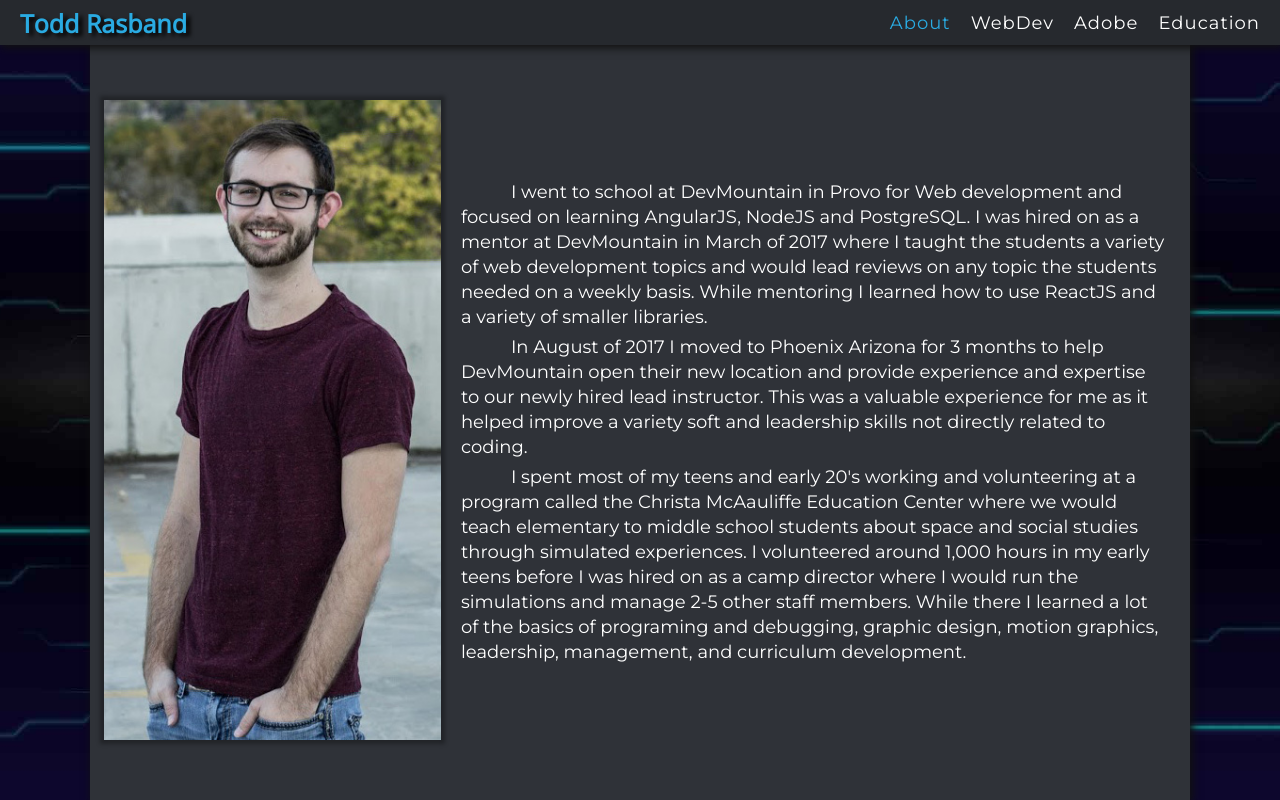
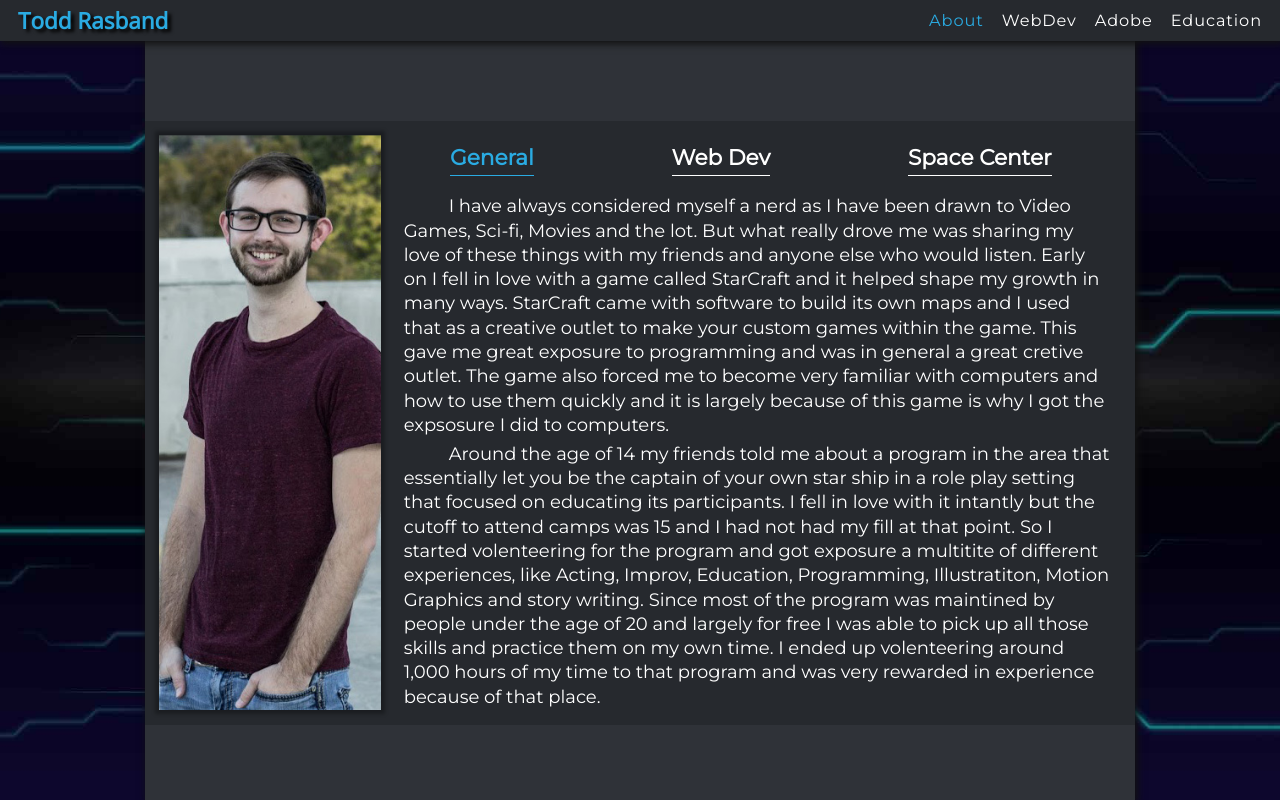
Before and after one commit to Rasbandit/portfolio-type-script, a React (Create React App) app: page /about in a window 1280 px wide. Built offline with nearby package versions, Linux system fonts and the light colour scheme.

Commit message:
added style fixes

```diff
--- a/src/components/About.tsx
+++ b/src/components/About.tsx
@@ -1,29 +1,58 @@
 import React, { Component } from 'react'
-import portrait from '../assets/profile/portrait.jpg'
+import portrait from '../assets/profile/portrait.jpg';
+
+import { webDev, spaceCenter, general } from './AboutStories'
 
 import '../scss/About.scss'
 
-export default class About extends Component {
+interface AboutState {
+  story: string
+}
+
+export default class About extends Component<any, AboutState> {
+  state = {
+    story: 'general'
+  }
+
+  setText(story: string) {
+    this.setState({
+      story
+    })
+    const element = document.getElementById('about-text')
+    // console.log(element)
+    if (element) {
+      element.scrollTo({
+        top: 0, // could be negative value
+        left: 0,
+        behavior: 'smooth'
+      });
+      // element.scrollTo(0, 0)
+    }
+
+  }
+
   render() {
+    const { story } = this.state
     return (
       <div id="About">
         <main>
+          <div className="container">
             <figure>
               <img src={portrait} alt="" />
             </figure>
             <div>
               {/* <h2>My Story</h2> */}
-            <section>
-              <p>
-                I went to school at DevMountain in Provo for Web development and focused on learning AngularJS, NodeJS and PostgreSQL. I was hired on as a mentor at DevMountain in March of 2017 where I taught the students a variety of web development topics and would lead reviews on any topic the students needed on a weekly basis. While mentoring I learned how to use ReactJS and a variety of smaller libraries.
-                  </p>
-              <p>
-                In August of 2017 I moved to Phoenix Arizona for 3 months to help DevMountain open their new location and provide experience and expertise to our newly hired lead instructor. This was a valuable experience for me as it helped improve a variety soft and leadership skills not directly related to coding.
-                  </p>
-              <p>
-                I spent most of my teens and early 20's working and volunteering at a program called the Christa McAauliffe Education Center where we would teach elementary to middle school students about space and social studies through simulated experiences. I volunteered around 1,000 hours in my early teens before I was hired on as a camp director where I would run the simulations and manage 2-5 other staff members. While there I learned a lot of the basics of programing and debugging, graphic design, motion graphics, leadership, management, and curriculum development.
-                </p>
+              <ul>
+                <li className={story === 'general' ? 'selected' : ''} onClick={() => this.setText('general')}>General</li>
+                <li className={story === 'web' ? 'selected' : ''} onClick={() => this.setText('web')} > Web Dev</li>
+                <li className={story === 'space' ? 'selected' : ''} onClick={() => this.setText('space')} > Space Center</li>
+              </ul>
+              <section id="about-text">
+                {story === 'general' ? general : ''}
+                {story === 'space' ? spaceCenter : ''}
+                {story === 'web' ? webDev : ''}
               </section>
+            </div>
           </div>
         </main>
       </div>
--- /dev/null
+++ b/src/components/AboutStories.tsx
@@ -0,0 +1,52 @@
+import React from 'react';
+
+export const webDev = (
+  <>
+    <p>
+      I went to school at DevMountain in Provo in August 2016 for Web development and initially learned AngularJS, NodeJS and PostgreSQL. I was hired on as a mentor at DevMountain in March of 2017 where I taught the students a variety of web development topics and would lead reviews on any topic the students requested. Six months into my time working there we changed our curriculum to teach React.js and I was not given much warning so I had to learn it just with only a few days notice before the students were learning it. I was able to stay ahead of them as I had experience learning Angular.js so the skills transfered over quickly.
+</p>
+    <p>
+      In August of 2017 DevMountain opened up a new campus in Phoenix Arizona and needed experienced staff to help set up the campus. I volenteered to go down and spent 3 months there doing a lot of teaching, to both the students and the newly hired staff on how DevMountian does things. This was a tremendously powerful experience for me as I was able to show off and develop a variety of skills, both coding related and soft skills.
+</p>
+    <p>
+      I continued to work at DevMountain where I acrued more responsibilites. I started teaching more and more lectures to the point where I could teach almost any of topics we focused on. Eventually we had an instructor leave and I was hired on as an instructor with the responsibily to teach and manage the classes and staff over specific classes.
+</p>
+    <p>
+      On my own initative I created two video series to address a hole in the students education that I was seeing. Some students were comming in with little to no knowlege on how to use basic funcitons of a computer so I created a video series I called Computer Literacy to cover the basics of computer usage. I also found that I was considered rare for using so many keyboard shortcuts and not using the mouse so much. So I created yet another course to show how to work quickly in DevMountains code editor of choice, VS Code.
+</p>
+  </>
+)
+
+export const spaceCenter = (
+  <>
+    <p>
+      I spent most of my teens and early 20's working and volunteering at a program called the Christa McAauliffe Education Center where we would teach elementary to middle school students about space and social studies through simulated experiences. The program was run through the Utah valley school district so a large portion of our staff was volenteered based. Filling the paid posistions almost always came from the voleenteers, because runing the experience properly took a lot of training and knowlege of the equipment.
+    </p>
+    <p>
+      I volenteered around 1,000 hours before I was promoted to a flight director which was someone who was paid to run the experiences for paying customers. Also during my time working there I got familiar with the software developmentn side of the company and taught myself to read the code well enought to fix issues that would pop up during the experience. This taught me how to debug code in a very methodical way.
+    </p>
+    <p>
+      Because of my experience and knowlege of how the simulator worked I was recruited into another company that wanted to turn the idea into a for profit company. I was put incharge of a location and had to manage all 4 simulators at that location,including schedules and training of the new staff. I created a few videos and lectures to give our onboarding staff reference materials for how to run the experience up to the companies standards.
+    </p>
+    <p>
+      While working for this company I saw there was a big need for graphics creation so I taught myself how to use adobe Illustator and After Effects to help create high quality content for the experiences. I became good enough at this that the company transistioned me into creating graphics full time for them and me and anoter employee created over 50 interfaces for their new software. All the while I was also learning how to create motion graphics using After Effects and created a fair amount of proof of concepts videos for them.
+      </p>
+    <p>
+      I also helped design the functionality for the software that the company would go onto using exclusivly as their flagship product. I was not making the money that I had hoped for so I felt the need to sperate myself from the company and then transioned into learning how to program at DevMountain.
+    </p>
+  </>
+)
+
+export const general = (
+  <>
+    <p>
+      I have always considered myself a nerd as I have been drawn to Video Games, Sci-fi, Movies and the lot. But what really drove me was sharing my love of these things with my friends and anyone else who would listen. Early on I fell in love with a game called StarCraft and it helped shape my growth in many ways. StarCraft came with software to build its own maps and I used that as a creative outlet to make your custom games within the game. This gave me great exposure to programming and was in general a great cretive outlet. The game also forced me to become very familiar with computers and how to use them quickly and it is largely because of this game is why I got the expsosure I did to computers.
+    </p>
+    <p>
+      Around the age of 14 my friends told me about a program in the area that essentially let you be the captain of your own star ship in a role play setting that focused on educating its participants. I fell in love with it intantly but the cutoff to attend camps was 15 and I had not had my fill at that point. So I started volenteering for the program and got exposure a multitite of different experiences, like Acting, Improv, Education, Programming, Illustratiton, Motion Graphics and story writing. Since most of the program was maintined by people under the age of 20 and largely for free I was able to pick up all those skills and practice them on my own time. I ended up volenteering around 1,000 hours of my time to that program and was very rewarded in experience because of that place.
+    </p>
+    <p>
+      In my early 20's I was working with many different space center programs but felt that it was not the best option for me in the long run so I started pursuing different options. I worked at a variety of tech support jobs and went to college and started to study Information Systems. The college setting was to slow to me and I knew I could learn things faster than that so I found DevMountain, a coding bootcamp, and I learned the skills needed to be a web developer. I was hired on after graduation as a mentor and I moved up the ranks until I became an instructor teching many of the classes.
+      </p>
+  </>
+)
--- a/src/components/ProjectsSection.tsx
+++ b/src/components/ProjectsSection.tsx
@@ -100,14 +100,13 @@ export default class ProjectsSection extends Component<projectProps, StateObj> {
           leave={{ opacity: 0, scale: 0 }}>
           {(show: boolean) =>
             show && (({ opacity, scale }) => <div id='modal-overlay' style={{ opacity }} onClick={this.hideModal}>
-              <Modal project={this.props.projects[indexOfProject]} scale={{ scale }} />
+              <Modal project={this.props.projects[indexOfProject]} scale={{ scale }} hideModal={this.hideModal} />
             </div>)
           }
         </Transition>
         <h1>Projects</h1>
         <main style={{ height: Math.ceil(newProjectsArray.length / columns) * (incY + gap) }}>
           <aside id="aside">
-            {/* <h2>Categories</h2> */}
             <ul>
               <li onClick={() => this.setState({ filter: '' })}>
                 <span className={filter === '' ? 'highlight' : ''}>All</span>
--- a/src/index.css
+++ b/src/index.css
@@ -51,8 +51,8 @@ body {
 
 .fade-exit-active {
   transition: opacity 700ms ease-in;
-  opacity: 0;
-  /* z-index: -1; */
+  /* opacity: 0; */
+  z-index: -1;
 }
 
 .other {
--- a/src/logic/logic.ts
+++ b/src/logic/logic.ts
@@ -38,7 +38,7 @@ export function setSize() {
     }
 
     else if (window.innerWidth <= 2000 && window.innerWidth > 1600) {
-      columns = 3
+      columns = 4
       gap = 25;
     }
 
@@ -51,8 +51,8 @@ export function setSize() {
       gap = 20;
     }
     else {
-      columns = 1;
-      gap = 0
+      columns = 2;
+      gap = 10
     }
 
     incX = (showCaseContainer.clientWidth / columns) - (gap * 1.5)
--- a/src/projectObjects/webDev.ts
+++ b/src/projectObjects/webDev.ts
@@ -8,11 +8,9 @@ import node from '../assets/work/webDev/icons/nodejs.svg';
 import postgres from '../assets/work/webDev/icons/postgresql.svg';
 import sass from '../assets/work/webDev/icons/sass.svg';
 import jest from '../assets/work/webDev/icons/jest.svg';
-import github from '../assets/work/webDev/icons/github.svg';
 import socket from '../assets/work/webDev/icons/socket-io.svg';
-import html from '../assets/work/webDev/icons/html.svg';
-import css from '../assets/work/webDev/icons/css3.svg';
 import express from '../assets/work/webDev/icons/express.svg';
+import typeScript from '../assets/work/webDev/icons/ts.svg';
 
 //link Icons
 import internetSmall from '../assets/icons/internet-small.svg';
@@ -46,6 +44,11 @@ const webDevCollection: Collection = {
       className: ''
     },
     {
+      img: typeScript,
+      title: "TypeScript",
+      className: ''
+    },
+    {
       img: react,
       title: "React",
       className: ''
@@ -54,16 +57,6 @@ const webDevCollection: Collection = {
       img: angular,
       title: "Angular.js",
       className: ''
-    },
-    {
-      img: html,
-      title: "HTML 5",
-      className: 'non-import'
-    },
-    {
-      img: css,
-      title: "CSS 3",
-      className: 'non-import'
     },
     {
       img: express,
@@ -101,11 +94,6 @@ const webDevCollection: Collection = {
       className: 'non-import-small'
     },
     {
-      img: github,
-      title: "GitHub",
-      className: 'non-import'
-    },
-    {
       img: socket,
       title: "Socket.io",
       className: ''
@@ -117,7 +105,7 @@ const webDevCollection: Collection = {
       videoMedium: asteroidsVideoMedium,
       videoLarge: asteroidsVideoLarge,
       title: 'Asteroids',
-      text: 'I wanted to learn sockets.io and and the canvas API in HTML 5. I found a tutorial on how to build some basics in canvas and I later built asteroids and included a server to manage all the state on so it could live update all connected computers using sockets, allowing you to jointly control a ship.',
+      text: 'I had this idea for a simple game where you could asteroids in a co-oprative way where one person could fly the ship, and another could shoot. I knew I would need to learn how exactly the HTML canvas API worked so I found a lot of tutorials and after a long time was able to build out this application. But it was only single player, so I had to do a lot of refactoring to adjust for a lot of different factors. First I needed to use sockets so that the players could have real time updates between their clients. This forced to to move most of the logic into a server and make the server into the host of the game that would broadcast out to all the connect clients what the state of the game was. Because of this I learned how to use sockets and how to do state manetment on the server over a socket connection.',
       type: ['Vanilla js'],
       links: [{ icon: internetSmall, alt: "Website", text: "Website", link: 'https:asteroids.toddrasband.com/' }, { icon: gitHubSmall, alt: "github", text: "Repo", link: 'https:github.com/Rasbandit/Asteroids-canvas-sockets' }]
     },
@@ -125,7 +113,7 @@ const webDevCollection: Collection = {
       imgMedium: sarahMedium,
       imgLarge: sarahLarge,
       title: "Sarah's Paw Prints",
-      text: "This site was designed by me and created to show off the portfolio of a friend. This was the first site I made with the intent to be viewed on as many devices and browsers as possible because of this careful attention was given to responsiveness. I used amazon S3 for file storage and am working on giving the owner the ability to upload and manage the photos on the site.",
+      text: "I designed and created this site for a friend to showcase their art protfolio and so others could get in contact with her to commision art using NodeMailer. This was also my first attempt at actually putting a site into production so a lot of care was given to making sure the site was responsive and looked good on all screen sizes. I had to do a bit of image compressing to ensure the load times was as fast as it could be. I also built an admin interface so she could add more images by uploading them to Amazon-s3 and I keep the url's in a PostgreSQL database.",
       type: ['Angular.js'],
       links: [{ icon: internetSmall, alt: "Website", text: "Website", link: 'https:sarahspawprints.toddrasband.com/' }, { icon: gitHubSmall, alt: "github", text: "Repo", link: 'https:github.com/Rasbandit/sarahs-paw-print' }]
     },
@@ -133,7 +121,7 @@ const webDevCollection: Collection = {
       imgMedium: houserMedium,
       imgLarge: houserLarge,
       title: "Houser Helper",
-      text: "I started this site as a review for a class I was teching to use React.js, Redux, and Node.js. The review lasted 3 days and after a few more days work I finished this site.",
+      text: "I started this project as a review for my class while in Arizona that lasted 3 days. Because I had already put so much time into it I wanted to finish it off. I used React.js, Node, Express and PostgreSQL. This was the first Full-Stack project I built using React and it really helped me solidify my understanding of it.",
       type: ['React'],
       links: [{ icon: internetSmall, alt: "Website", text: "Website", link: 'https:houserhelper.toddrasband.com/' }, { icon: gitHubSmall, alt: "github", text: "Repo", link: 'https:github.com/Rasbandit/Houser-Helper' }]
     },
@@ -141,7 +129,7 @@ const webDevCollection: Collection = {
       imgMedium: pokemonMedium,
       imgLarge: pokemonLarge,
       title: "Pokemon Catcher",
-      text: "I made this using React.js and Node.js in an evening as an example to the students at DevMountain of what a small project could look like.",
+      text: "At DevMountain the first project we have students build we called the 'no-db' project. I created this in an evening as an example of what the project could look like. It used the Pokemon Api as its base and all the information of what pokemon was caught is stored on a server. The purpose of the project was to show of how full CRUD works using an express server.",
       type: ['React'],
       links: [{ icon: internetSmall, alt: "Website", text: "Website", link: 'https:pokemon.toddrasband.com/' }, { icon: gitHubSmall, alt: "github", text: "Repo", link: 'https:github.com/Rasbandit/Pokemon-Catcher-No-Database' }]
     },
@@ -156,7 +144,7 @@ const webDevCollection: Collection = {
       imgMedium: threadlessMedium,
       imgLarge: threadlessLarge,
       title: "Threadless Clone",
-      text: "This site was cloned using AngularJS, NodeJS and PostgreSQL. I built this over 3 weeks as my first full stack project.",
+      text: "This ",
       type: ['Angular.js'],
       links: [{ icon: internetSmall, alt: "Website", text: "Website", link: 'https:threadless.toddrasband.com/' }, { icon: gitHubSmall, alt: "github", text: "Repo", link: 'https:github.com/Rasbandit/threadless-clone' }]
     }
--- a/src/scss/About.scss
+++ b/src/scss/About.scss
@@ -16,87 +16,99 @@
         max-width: 110rem;
         height: 100%;
         background: var(--background);
-        // border-radius: .4rem;
         box-shadow: var(--shadow);
         display: flex;
-        padding: 10rem 1.4rem 6rem 1.4rem;
+        justify-content: center;
         align-items: center;
-        // justify-items: stretch;
-        // align-items: stretch;
+        padding-top: 5rem;
+
+
+        .container {
+          display: flex;
+          padding: 1.6rem 1.6rem;
+          align-items: center;
+          background: var(--dark-background);
+          height: 80%;
+          width: 100%;
+
 
         figure {
           height: 100%;
           max-height: 680px;
-          // width: 330px;
           position: relative;
           box-shadow: .0rem .0rem .4rem .4rem rgba(0,0,0,0.3);
+          width: 30%;
+          overflow: hidden;
 
           img {
             height: 100%;
             width: auto;
+            height: 100%;
+              bottom: 20px;
+              position: absolute;
+              left: 50%;
+              top: 50%;
+              transform: translate(-50%, -50%);
           }
         }
         div {
           width: 100%;
-          height: auto;
+          height: 100%;
           display: flex;
           flex-direction: column;
           align-items: center;
 
           h2 {
-            font-size: 3.5rem;
+            font-size: 3.7rem;
             letter-spacing: .3rem;
+          }
+
+          ul {
+            display: flex;
+            width: 100%;
+            justify-content: space-around;
+            margin: 1rem 0;
+
+            li {
+              font-size: 2.4rem;
+              cursor: pointer;
+              border-bottom: 1px solid white;
+              padding-bottom: .6rem;
+              transition: .6s ease all;
+              font-weight: bold;
+            }
+
+            .selected {
+              color: var(--highlight);
+              border-color: var(--highlight);
+            }
           }
 
           section {
             overflow-y: scroll;
             margin-top: 1rem;
+            width: 100%;
 
             p {
-              padding: 0rem 1rem .5rem 2rem;
-              font-size: 1.8rem;
-              line-height: 2.5rem;
+              padding: 0rem 1rem .5rem 2.5rem;
+              font-size: 2rem;
+              line-height: 2.7rem;
               text-indent: 5rem;
+              width: 100%;
             }
           }
           section::-webkit-scrollbar {
-            width: .3rem;
+            width: .4rem;
           }
         }
       }
-
-}
-
-@media (max-width: 1080px) {
-  #About {
-
-
-        main {
-          // height: 90%;
-
-          figure {
-            width: 50%;
-            height: 100%;
-            overflow: hidden;
-
-            img {
-              height: 100%;
-              bottom: 20px;
-              position: absolute;
-              left: 50%;
-              top: 50%;
-              transform: translate(-50%, -50%);
-            }
-          }
-        }
-  }
+    }
 }
 
 @media (max-width: 1080px) and (orientation: landscape) {
   #About {
     main {
       padding: 5rem 1rem 1rem 1rem;
-          // height: 90%;
 
           figure {
             width: 50%;
@@ -123,46 +135,53 @@
       }
 }
 
-@media (max-width: 670px) {
+@media (max-width: 800px) {
   #About {
 
         main {
-          flex-direction: column;
           height: 100%;
-          padding: 6rem 1rem 1.5rem 1rem;
+          padding: 6rem 0rem 1.5rem 0rem;
+
+          .container {
+            flex-direction: column;
+            height: 95%;
+
 
           figure {
-            height: 40%;
+            height: 45%;
             width: 100%;
-            overflow: hidden;
 
             img {
               width: 100%;
               height: auto;
-              position: relative;
               top: -25px;
               left: 0;
-              // bottom: 20px;
               transform: none;
             }
           }
           div {
-            height: 60%;
+            height: 55%;
             h2 {
-              font-size: 2.5rem;
+              font-size: 3rem;
+            }
+
+            ul {
+              margin: .6rem 0;
             }
             section {
               height: 100%;
               padding: 0 .3rem;
               margin: 1rem 0 0 0;
               p {
-                padding: 0 0 .3rem 0;
-                font-size: 1.4rem;
-                line-height: 1.7rem;
+                padding: 0 0 .7rem 0;
+                font-size: 2rem;
+                line-height: 2.5rem;
                 text-indent: 3rem;
+                text-align: justify;
               }
             }
           }
+        }
         }
       }
 }
@@ -183,7 +202,6 @@
               width: 100%;
               height: auto;
               position: relative;
-              // bottom: 20px;
               top: 0;
               transform: none;
             }
```
Also changed, not shown: src/App.tsx (+5 -7 lines), src/components/Modal.tsx (+15 -3 lines), src/projectObjects/education.ts (+5 -5 lines), src/scss/modal.scss (+7 -5 lines), src/scss/skill.scss (+0 -10 lines), src/assets/work/webDev/icons/ts.svg (added). Lines whose indentation alone changed are shown as unchanged.
